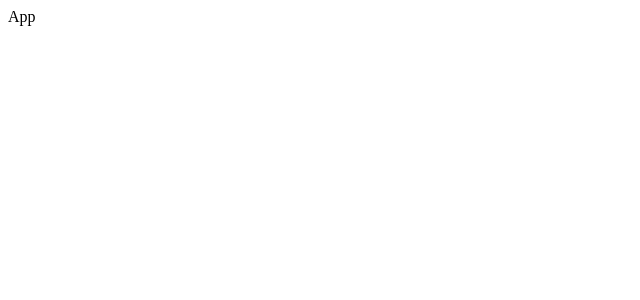
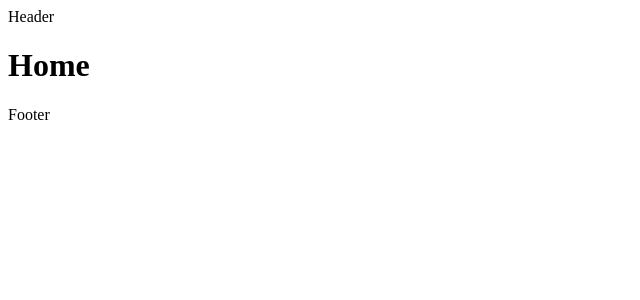
Before and after one commit to Mahmoudk3m/CapturePeak-web-frontend, a React (Vite) app: page / in a window 1280 px wide. Shown: the top 300 px of the page, without its empty margins (0-640 px from the left). Built offline with nearby package versions, Linux system fonts and the light colour scheme.

Commit message:
feat: setup router,layout and lib files

```diff
--- a/src/App.tsx
+++ b/src/App.tsx
@@ -1,3 +1,13 @@
-export default function App() {
-  return <div>App</div>;
+import { QueryClientProvider } from "react-query";
+import { queryClient } from "./lib/queryClient";
+import AppRouter from "./routes/AppRouter";
+
+function App() {
+  return (
+    <QueryClientProvider client={queryClient}>
+      <AppRouter />
+    </QueryClientProvider>
+  );
 }
+
+export default App;
--- /dev/null
+++ b/src/Shared/Layout/AppLayout.tsx
@@ -0,0 +1,13 @@
+import { Outlet } from "react-router-dom";
+import Header from "./Header";
+import Footer from "./Footer";
+
+export default function AppLayout() {
+  return (
+    <>
+      <Header />
+      <Outlet />
+      <Footer />
+    </>
+  );
+}
--- /dev/null
+++ b/src/Shared/Layout/Footer.tsx
@@ -0,0 +1,3 @@
+export default function Footer() {
+  return <div>Footer</div>;
+}
--- /dev/null
+++ b/src/Shared/Layout/Header.tsx
@@ -0,0 +1,3 @@
+export default function Header() {
+  return <div>Header</div>;
+}
--- /dev/null
+++ b/src/features/home/index.ts
@@ -0,0 +1 @@
+export { default as Home } from "./pages/Home";
--- /dev/null
+++ b/src/features/home/pages/Home.tsx
@@ -0,0 +1,9 @@
+export default function Home() {
+  return (
+    <main className="w-full flex-auto">
+      <div className="container">
+        <h1 className="text-3xl font-bold">Home</h1>
+      </div>
+    </main>
+  );
+}
--- /dev/null
+++ b/src/lib/queryClient.ts
@@ -0,0 +1,29 @@
+import { AxiosError } from "axios";
+import { QueryClient, UseQueryOptions, UseMutationOptions, DefaultOptions } from "react-query";
+import { PromiseValue } from "type-fest";
+
+const queryConfig: DefaultOptions = {
+  queries: {
+    useErrorBoundary: true,
+    refetchOnWindowFocus: false,
+    retry: false
+  }
+};
+
+export const queryClient = new QueryClient({ defaultOptions: queryConfig });
+
+export type ExtractFnReturnType<FnType extends (...args: Parameters<FnType>) => ReturnType<FnType>> = PromiseValue<
+  ReturnType<FnType>
+>;
+
+export type QueryConfig<QueryFnType extends (...args: Parameters<QueryFnType>) => ReturnType<QueryFnType>> = Omit<
+  UseQueryOptions<ExtractFnReturnType<QueryFnType>>,
+  "queryKey" | "queryFn"
+>;
+
+export type MutationConfig<MutationFnType extends (...args: Parameters<MutationFnType>) => ReturnType<MutationFnType>> =
+  UseMutationOptions<
+    ExtractFnReturnType<MutationFnType>,
+    AxiosError,
+    Parameters<MutationFnType> extends readonly [infer P1] ? P1 : never
+  >;
--- /dev/null
+++ b/src/routes/AppRouter.tsx
@@ -0,0 +1,14 @@
+import { RouterProvider, createBrowserRouter } from "react-router-dom";
+import AppLayout from "@/Shared/Layout/AppLayout";
+import CommonRoutes from "./CommonRoutes";
+
+export default function AppRouter() {
+  const router = createBrowserRouter([
+    {
+      element: <AppLayout />,
+      children: [...CommonRoutes]
+    }
+  ]);
+
+  return <RouterProvider router={router} />;
+}
--- /dev/null
+++ b/src/routes/CommonRoutes.tsx
@@ -0,0 +1,23 @@
+import { Home } from "@/features/home";
+import { Login, Register } from "@/features/auth";
+
+const CommonRoutes = [
+  {
+    index: true,
+    element: <Home />
+  },
+  {
+    path: "/login",
+    element: <Login />
+  },
+  {
+    path: "/register",
+    element: <Register />
+  },
+  {
+    path: "*",
+    element: <div>Not Found</div>
+  }
+];
+
+export default CommonRoutes;
```
Also changed, not shown: package.json (+8 -1 lines), src/lib/axiosClient.ts (added, +25 -0 lines), 1 other file (tests, documents, lock files or other folders).
